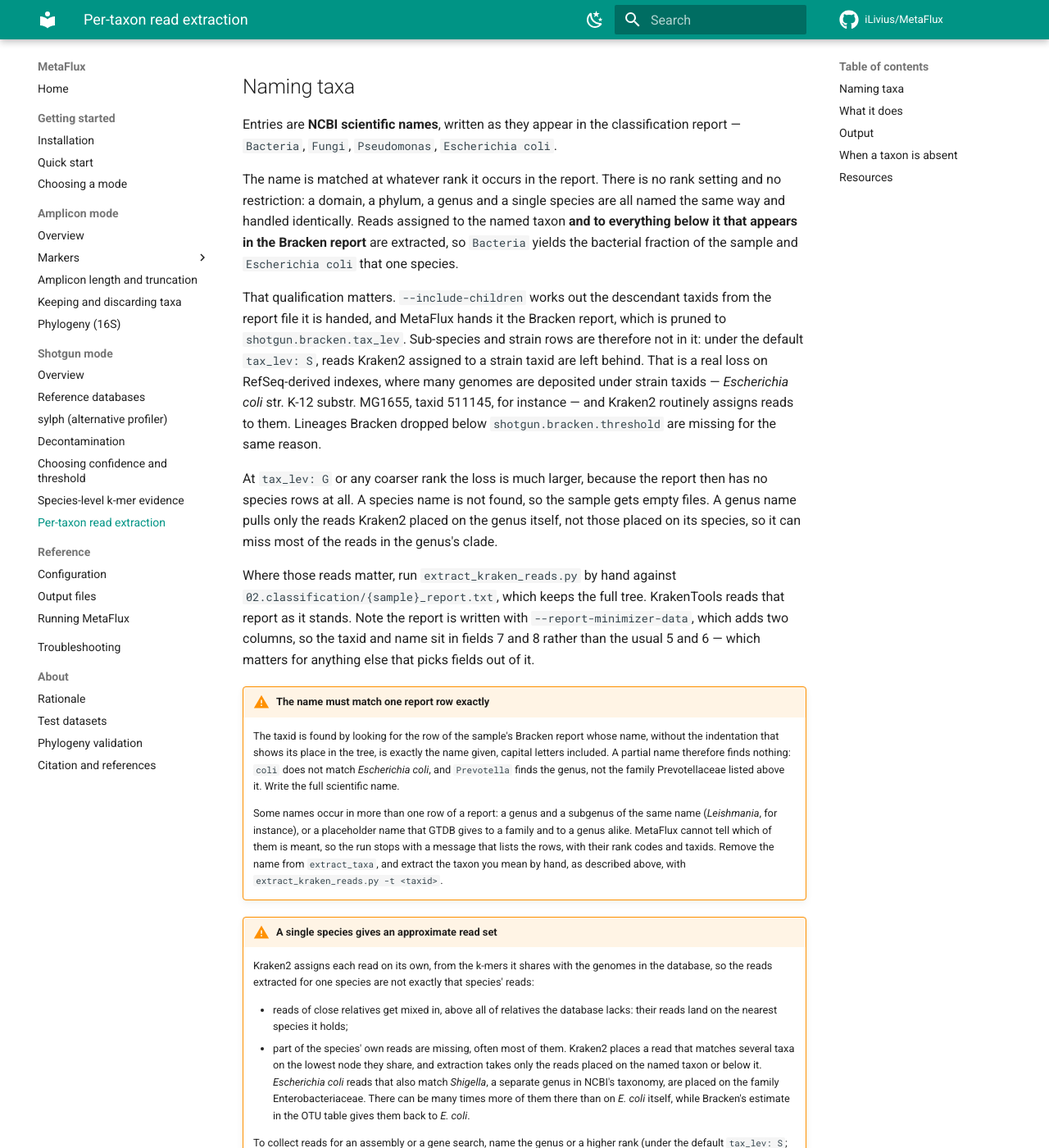
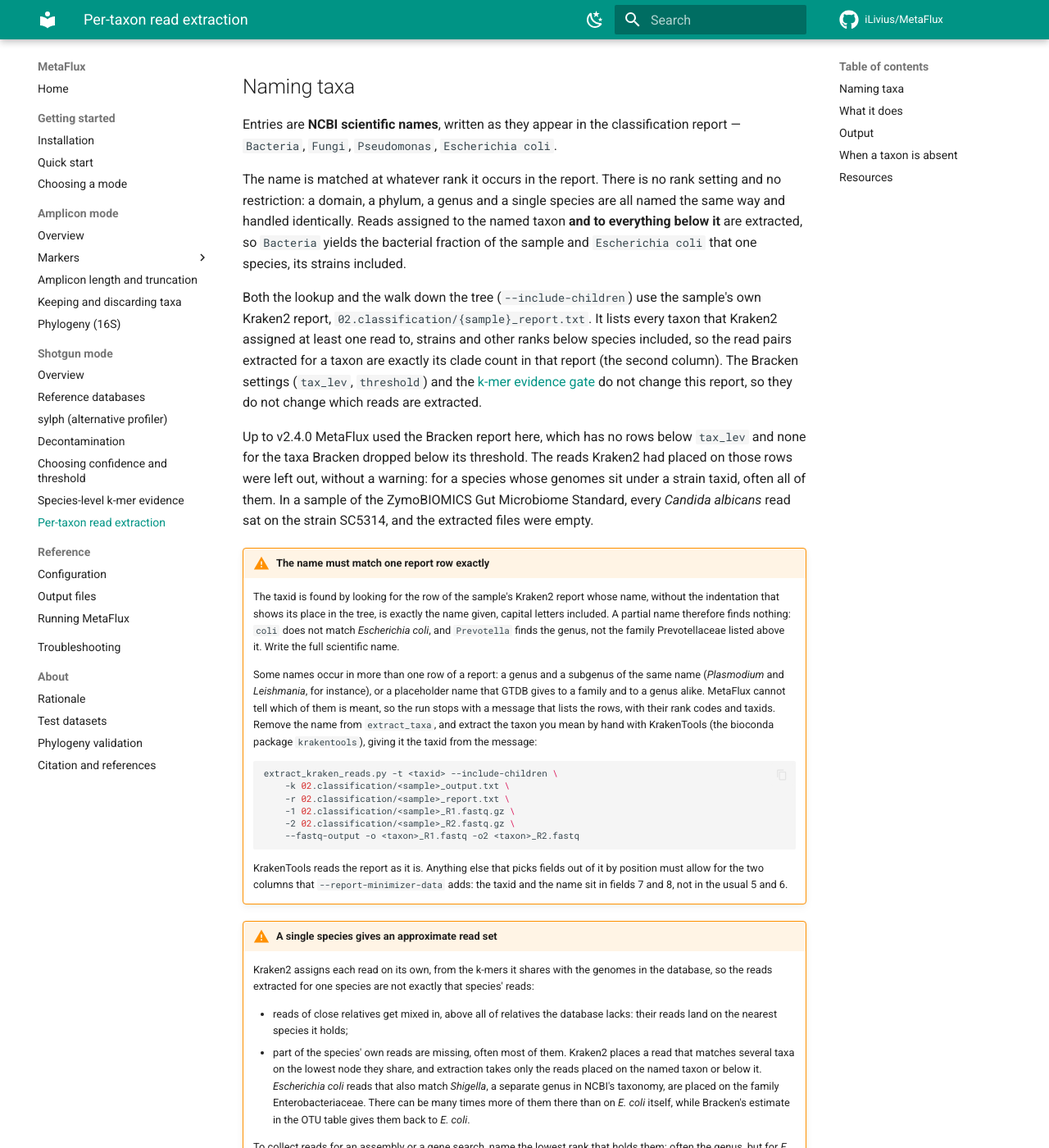
Before and after one commit to iLivius/MetaFlux, an MkDocs documentation site: the page built from docs/shotgun/read-extraction.md, in a window 1280 px wide and 1400 px high, scrolled down 708 px. Shown: the whole window at 82% size. Built offline with MkDocs 1.6.1 and Material for MkDocs 9.7.7, drawn with Linux system fonts in a browser that asks for light colours; comment, search, counter and statistics services are not loaded; some of the changed text lies outside the part shown.

Commit message:
Read extraction: find the taxon and its tree in the Kraken2 report
KrakenTools works out the taxa below the requested one (--include-children)
only from the report it is handed, and it skips, without a warning, every
read placed on a taxon that report lacks. The rule handed it the Bracken
report, which has no rows below the Bracken rank (no strain rows at
tax_lev S) and none for taxa below Bracken's threshold. The reads Kraken2
placed on those rows were therefore never extracted, and the job still
exited 0. In the Zymo gut mock, Candida albicans and Saccharomyces
cerevisiae, whose reads all sit on a strain row, gave empty files.

The rule now reads 02.classification/{sample}_report.txt, both for the taxid
lookup and for KrakenTools. The lookup counts the columns from the end, so
it reads the eight-column report that --report-minimizer-data writes as well
as the standard six-column one. The exact-name match and the stop on a name
with several rows are unchanged.

Tested on the Zymo gut mock and a wastewater sample (PlusPF 2026-06-26):
every extracted set equals the clade count of its row in the Kraken2 report
(C. albicans 0 -> 78,214 pairs, S. cerevisiae 0 -> 61,176, M. smithii
3,776 -> 5,498, Salmonella 0 -> 701, Bacteria 5,112,532 -> 5,115,157); the
sample names Ctrl and Ctrl_2 give the same files; a name with two rows stops
before any read file is written. In the Kraken2 report a genus and a
subgenus of the same name (Plasmodium, Leishmania) are two rows, so these
names now stop too.

Docs: the read extraction page, the configuration and output references,
the shotgun overview and the config comment name the report that is read;
the species warning names the rank that holds the reads (for E. coli, the
family Enterobacteriaceae). The comment on the sample wildcard also says
that SAMPLES can come from a BioProject.

Reruns: extract_taxon_reads and compress_extracted where extract_taxa is
set (new input, new code). Nothing else.

````diff
--- a/docs/shotgun/read-extraction.md
+++ b/docs/shotgun/read-extraction.md
@@ -40,44 +40,52 @@ report — `Bacteria`, `Fungi`, `Pseudomonas`, `Escherichia coli`.
 The name is matched at whatever rank it occurs in the report. There is no rank
 setting and no restriction: a domain, a phylum, a genus and a single species are all
 named the same way and handled identically. Reads assigned to the named taxon **and
-to everything below it that appears in the Bracken report** are extracted, so
-`Bacteria` yields the bacterial fraction of the sample and `Escherichia coli` that one
-species.
+to everything below it** are extracted, so `Bacteria` yields the bacterial fraction of
+the sample and `Escherichia coli` that one species, its strains included.
 
-That qualification matters. `--include-children` works out the descendant taxids from
-the report file it is handed, and MetaFlux hands it the Bracken report, which is
-pruned to `shotgun.bracken.tax_lev`. Sub-species and strain rows are therefore not in
-it: under the default `tax_lev: S`, reads Kraken2 assigned to a strain taxid are left
-behind. That is a real loss on RefSeq-derived indexes, where many genomes are
-deposited under strain taxids — *Escherichia coli* str. K-12 substr. MG1655, taxid
-511145, for instance — and Kraken2 routinely assigns reads to them. Lineages Bracken
-dropped below `shotgun.bracken.threshold` are missing for the same reason.
+Both the lookup and the walk down the tree (`--include-children`) use the sample's own
+Kraken2 report, `02.classification/{sample}_report.txt`. It lists every taxon that
+Kraken2 assigned at least one read to, strains and other ranks below species included,
+so the read pairs extracted for a taxon are exactly its clade count in that report (the
+second column). The Bracken settings (`tax_lev`, `threshold`) and the
+[k-mer evidence gate](kmer-evidence.md) do not change this report, so they do not
+change which reads are extracted.
 
-At `tax_lev: G` or any coarser rank the loss is much larger, because the report then
-has no species rows at all. A species name is not found, so the sample gets empty
-files. A genus name pulls only the reads Kraken2 placed on the genus itself, not
-those placed on its species, so it can miss most of the reads in the genus's clade.
-
-Where those reads matter, run `extract_kraken_reads.py` by hand against
-`02.classification/{sample}_report.txt`, which keeps the full tree. KrakenTools reads
-that report as it stands. Note the report is written with `--report-minimizer-data`,
-which adds two columns, so the taxid and name sit in fields 7 and 8 rather than the
-usual 5 and 6 — which matters for anything else that picks fields out of it.
+Up to v2.4.0 MetaFlux used the Bracken report here, which has no rows below `tax_lev`
+and none for the taxa Bracken dropped below its threshold. The reads Kraken2 had placed
+on those rows were left out, without a warning: for a species whose genomes sit under a
+strain taxid, often all of them. In a sample of the ZymoBIOMICS Gut Microbiome Standard,
+every *Candida albicans* read sat on the strain SC5314, and the extracted files were
+empty.
 
 !!! warning "The name must match one report row exactly"
 
-    The taxid is found by looking for the row of the sample's Bracken report whose
+    The taxid is found by looking for the row of the sample's Kraken2 report whose
     name, without the indentation that shows its place in the tree, is exactly the
     name given, capital letters included. A partial name therefore finds nothing:
     `coli` does not match *Escherichia coli*, and `Prevotella` finds the genus, not
     the family Prevotellaceae listed above it. Write the full scientific name.
 
     Some names occur in more than one row of a report: a genus and a subgenus of the
-    same name (*Leishmania*, for instance), or a placeholder name that GTDB gives to a
-    family and to a genus alike. MetaFlux cannot tell which of them is meant, so the
-    run stops with a message that lists the rows, with their rank codes and taxids.
-    Remove the name from `extract_taxa`, and extract the taxon you mean by hand, as
-    described above, with `extract_kraken_reads.py -t <taxid>`.
+    same name (*Plasmodium* and *Leishmania*, for instance), or a placeholder name that
+    GTDB gives to a family and to a genus alike. MetaFlux cannot tell which of them is
+    meant, so the run stops with a message that lists the rows, with their rank codes
+    and taxids. Remove the name from `extract_taxa`, and extract the taxon you mean by
+    hand with KrakenTools (the bioconda package `krakentools`), giving it the taxid
+    from the message:
+
+    ```bash
+    extract_kraken_reads.py -t <taxid> --include-children \
+        -k 02.classification/<sample>_output.txt \
+        -r 02.classification/<sample>_report.txt \
+        -1 02.classification/<sample>_R1.fastq.gz \
+        -2 02.classification/<sample>_R2.fastq.gz \
+        --fastq-output -o <taxon>_R1.fastq -o2 <taxon>_R2.fastq
+    ```
+
+    KrakenTools reads the report as it is. Anything else that picks fields out of it
+    by position must allow for the two columns that `--report-minimizer-data` adds:
+    the taxid and the name sit in fields 7 and 8, not in the usual 5 and 6.
 
 !!! warning "A single species gives an approximate read set"
 
@@ -95,28 +103,28 @@ usual 5 and 6 — which matters for anything else that picks fields out of it.
       there than on *E. coli* itself, while Bracken's estimate in the OTU table gives
       them back to *E. coli*.
 
-    To collect reads for an assembly or a gene search, name the genus or a higher
-    rank (under the default `tax_lev: S`; coarser settings lose reads, as described
-    above). The direct-read column of `02.classification/{sample}_report.txt` (the
-    third) shows on which rows Kraken2 placed them. Use a species-level extraction to
-    check a doubtful species call instead: map the extracted reads to a genome of that
-    species and look at how evenly they cover it. Reads spread over the whole genome
-    support the call; reads piled up on a few regions, such as conserved genes or
-    mobile elements, point to a relative or to a false positive. Either way it is a
-    check, not proof.
+    To collect reads for an assembly or a gene search, name the lowest rank that holds
+    them: often the genus, but for *E. coli*, whose reads shared with *Shigella* sit on
+    the family, Enterobacteriaceae, which also brings in the reads of its other genera.
+    The direct-read column of `02.classification/{sample}_report.txt` (the third) shows
+    on which rows Kraken2 placed them. Use a species-level extraction to check a
+    doubtful species call instead: map the extracted reads to a genome of that species
+    and look at how evenly they cover it. Reads spread over the whole genome support the
+    call; reads piled up on a few regions, such as conserved genes or mobile elements,
+    point to a relative or to a false positive. Either way it is a check, not proof.
 
 ## What it does
 
 For each sample and each named taxon:
 
-1. The taxon's NCBI taxid is looked up in that sample's Bracken report
-   (`03.abundance/{sample}_report.txt`): the row whose name is exactly the requested
-   name. The lookup runs with the Python of the KrakenTools environment, so it does
-   not depend on the tools installed on the host.
+1. The taxon's NCBI taxid is looked up in that sample's Kraken2 report
+   (`02.classification/{sample}_report.txt`): the row whose name is exactly the
+   requested name. The lookup runs with the Python of the KrakenTools environment, so
+   it does not depend on the tools installed on the host.
 2. `extract_kraken_reads.py` reads the Kraken2 per-read output
    (`02.classification/{sample}_output.txt`), which records the assignment of every
-   read pair, together with the Bracken report so it can walk the taxonomy below the
-   target taxid (`--include-children`).
+   read pair, together with the same Kraken2 report so it can walk the taxonomy below
+   the target taxid (`--include-children`).
 3. The matching read pairs are written out as FASTQ and then compressed with `pigz` —
    `extract_kraken_reads.py` cannot write gzip itself, so a separate rule does it.
 
@@ -147,7 +155,7 @@ checking the disk has room.
 
 ## When a taxon is absent
 
-If no row in a sample's Bracken report matches the name, the rule writes **empty**
+If no row in a sample's Kraken2 report matches the name, the rule writes **empty**
 FASTQ files and records the reason in
 `logs/extract_taxon_reads/{sample}_{taxon}.log`:
 
@@ -157,12 +165,13 @@ no taxid found for 'Escherichia coli'
 
 Empty output is deliberate: Snakemake needs the declared files to exist for the run
 to finish, and an absent taxon in one sample should not fail the whole workflow. An
-unexpectedly empty file is a signal to check the log — either the taxon really is not
-in that sample, or the name did not match anything in the report.
+unexpectedly empty file is a signal to check the log — either Kraken2 assigned no read
+of that sample to the taxon, or the name did not match anything in the report.
 
-Since the lookup goes through the Bracken report, only taxa Bracken reported can be
-extracted. A taxon that fell below `shotgun.bracken.threshold` will not be found —
-see [Reference databases](databases.md#bracken-settings).
+The OTU table does not decide what can be extracted. A taxon that Bracken dropped for
+falling below `shotgun.bracken.threshold` (see
+[Reference databases](databases.md#bracken-settings)) has no row in `otu_table.tsv`,
+but its reads are in Kraken2's report, and they are extracted.
 
 ## Resources
 
````
Also changed, not shown: docs/reference/configuration.md (+5 -4 lines), docs/reference/output.md (+1 -1 lines), docs/shotgun/overview.md (+4 -4 lines), 2 other files.
